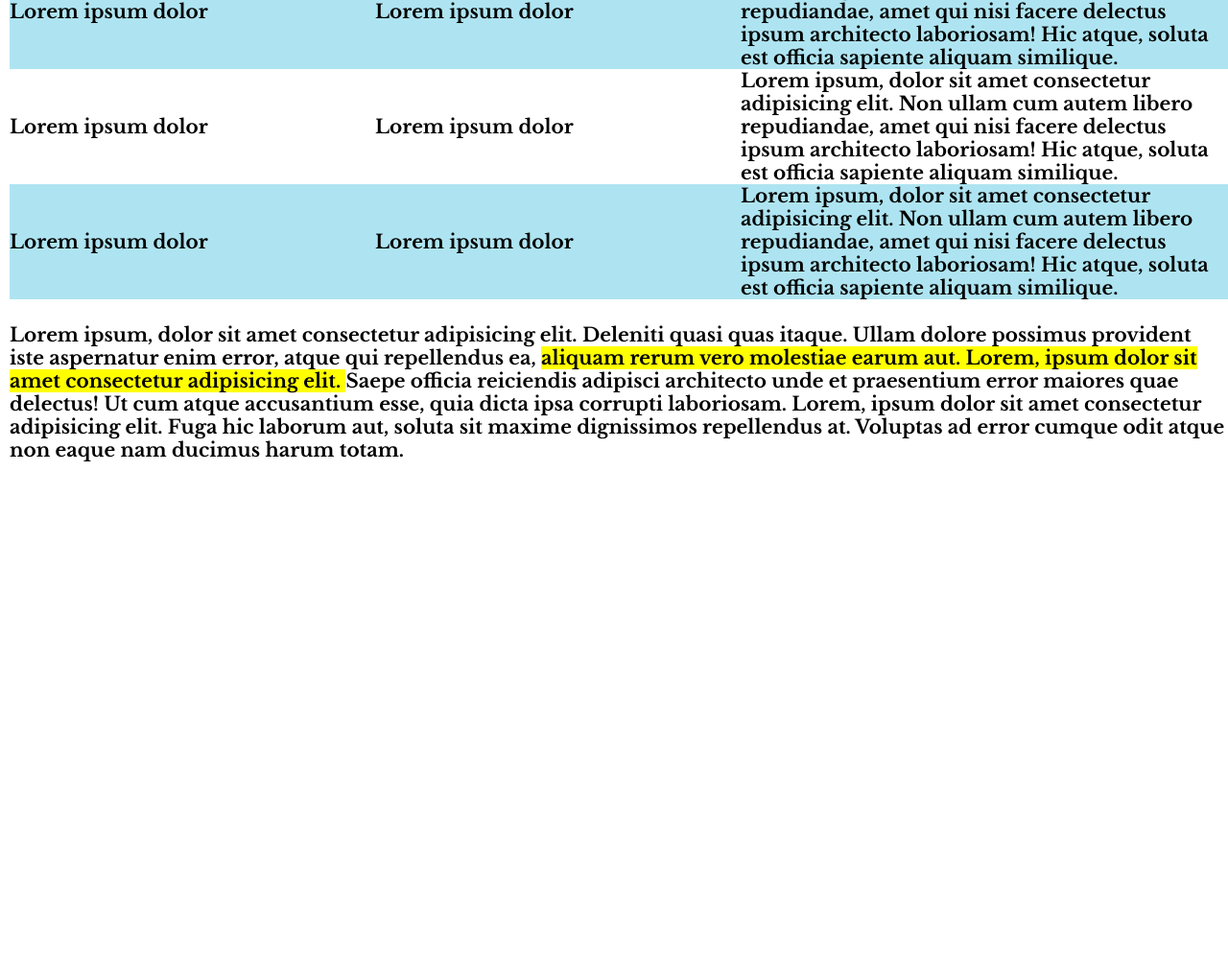
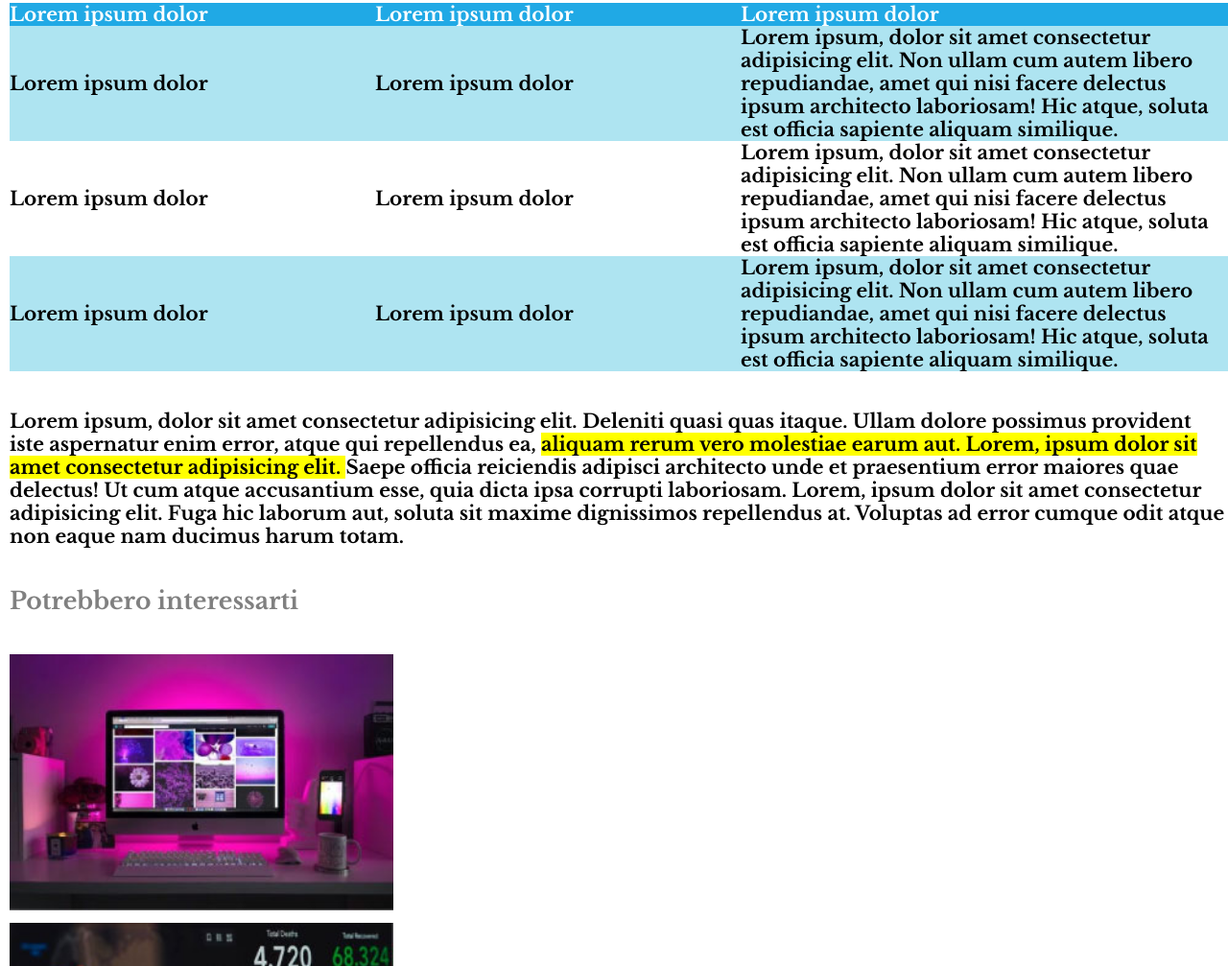
Before and after one commit to AlvaroArbaiza/html-css-booleaner, a plain HTML site: page index.html in a window 1280 px wide. Shown: the part 1793-2800 px from the top of the page at 96% size. Before the commit the page ends 2299 px from the top, so only its background shows below. Drawn offline with nearby package versions, Linux system fonts and the light colour scheme.

Commit message:
completamento esercizio booleaner

```diff
--- a/assets/css/style.css
+++ b/assets/css/style.css
@@ -15,7 +15,7 @@ header {
 }
 
 .contenitore {
-    margin: 25px 0;
+    margin: 40px 0;
 }
 
 article,
@@ -34,7 +34,7 @@ h1 {
     line-height: 60px;
 }
 
-#sottotitolo {
+h3 {
     color: grey;
     font-size: 25px;
 }
@@ -79,3 +79,18 @@ li {
 .tr-body {
     background-color: #AEE4F1;
 }
+
+.article {
+    height: 280px;
+}
+.monitor {
+    background: url(../img/monitor.jpg);
+    background-repeat: no-repeat;
+    background-size: 400px;
+}
+
+.graph {
+    background: url(../img/graph.jpg);
+    background-repeat: no-repeat;
+    background-size: 400px;
+}
--- a/index.html
+++ b/index.html
@@ -18,7 +18,7 @@
         <div class="contenitore">
             <H1>Internet deve essere al servizio del "bene pubblico: il manifesto di Tim Berners-Lee</H1>
             <!-- Sottotitolo -->
-            <H3 id="sottotitolo">
+            <H3>
                 Scritto da
                 <span id="booleaner-sottotitolo">
                     The Booleaner
@@ -105,8 +105,15 @@
             </p>
         </div>
     </article>
+    <!-- Altri articoli e Immagini di background-->
     <footer>
-        <!-- Altri articoli e Immagini di background-->
+        <h3>Potrebbero interessarti</h3>
+        <div class="contenitore">
+            <div class="monitor article">
+            </div>
+            <div class="graph article">
+            </div>
+        </div>
     </footer>
 </body>
 </html>
```
